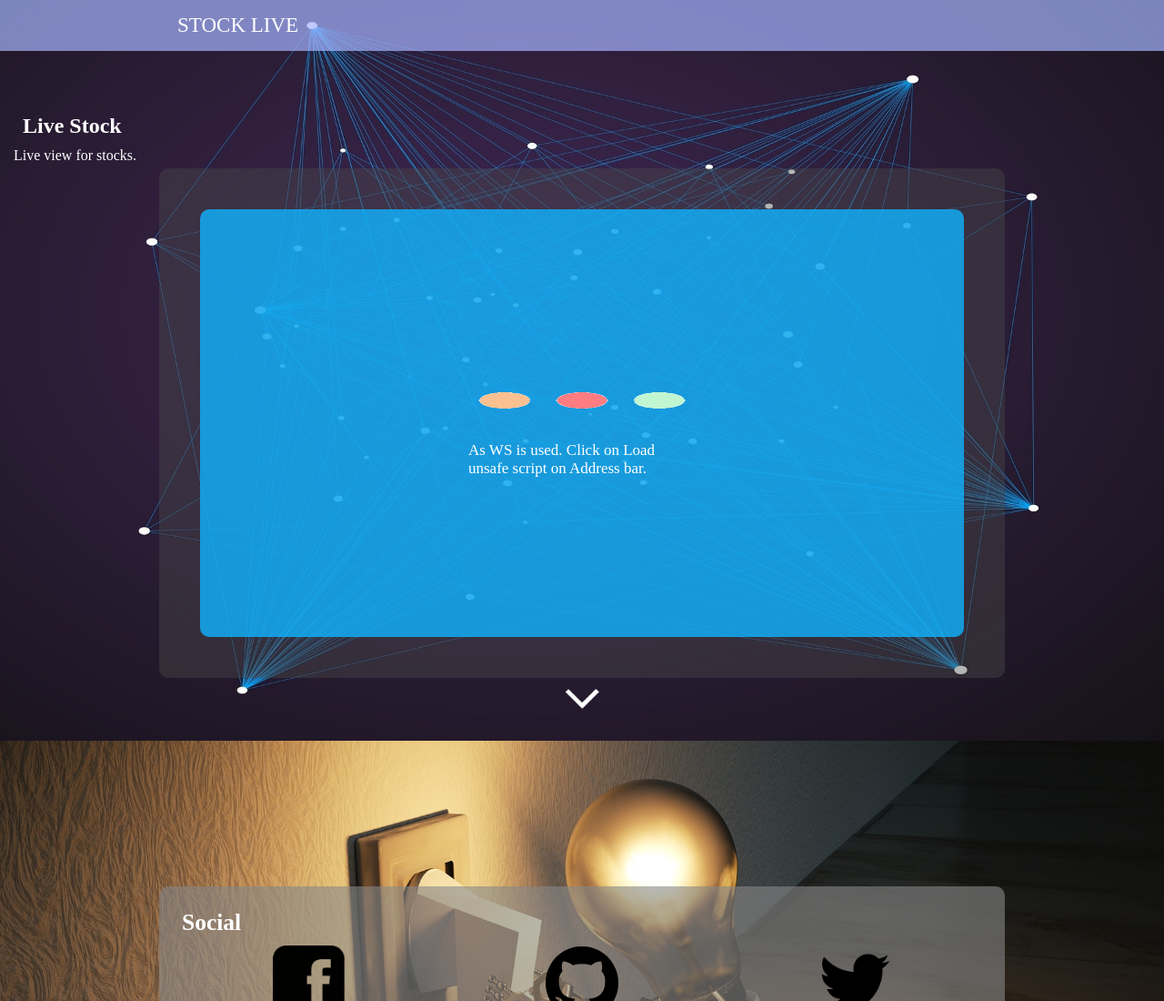
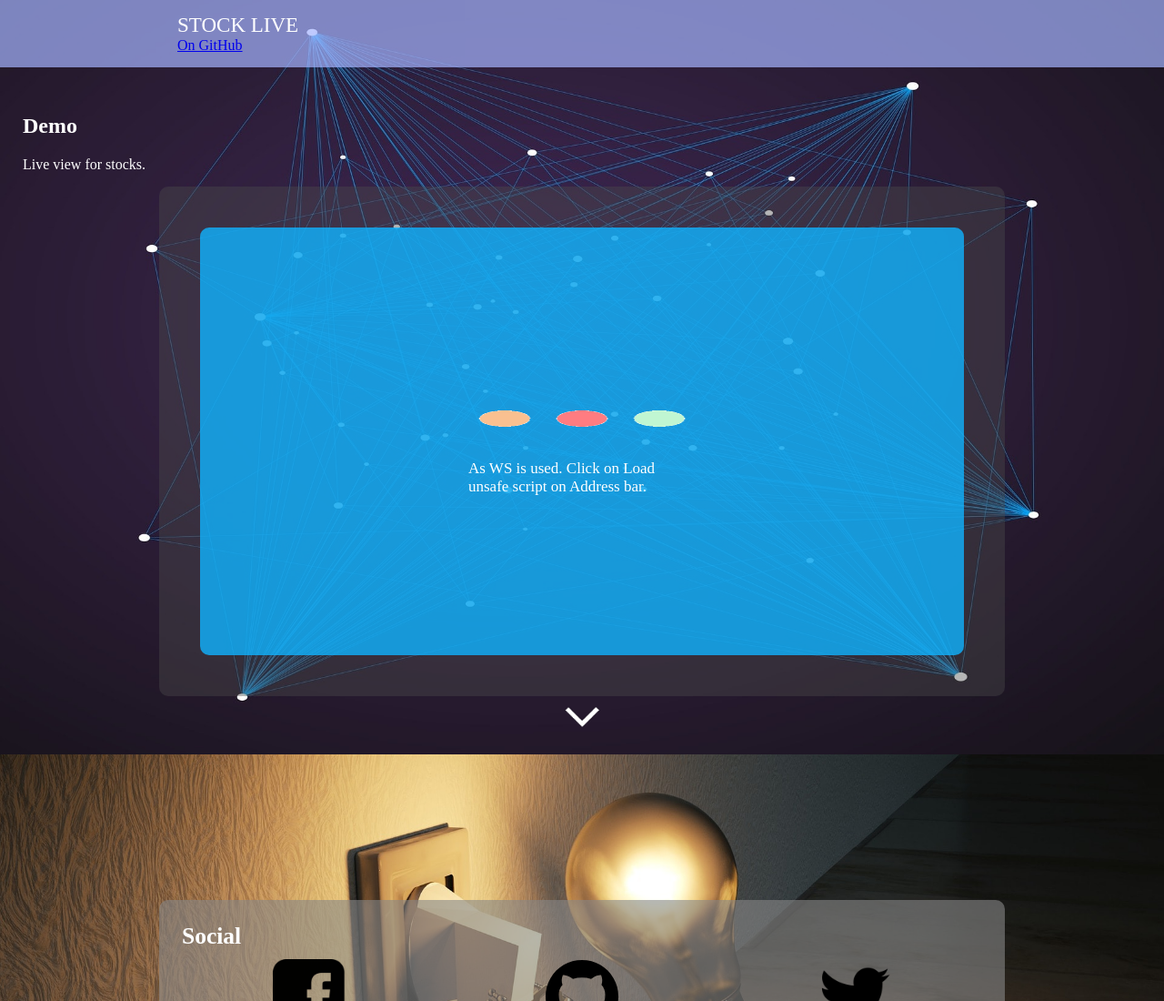
Before and after one commit to vvkvivekl/Stock-Live, a plain HTML site: page index.html in a window 1280 px wide. Shown: the top 1100 px of the page at 91% size. Drawn offline with Linux system fonts and the light colour scheme.

Commit message:
Update index

```diff
--- a/index.html
+++ b/index.html
@@ -17,19 +17,27 @@
 
 <body>
 	<header>
-		<nav>
+		<nav class="view-v">
 			<div class="nav-brand">
 				Stock Live
+			</div>
+			<div class="nav-menu">
+				<a href="https://github.com/vvkvivekl/Stock-Live" target="_blank" class="nav-link">
+					<div class="nav-menu-item github">
+						On GitHub
+					</div>
+				</a>
 			</div>
 		</nav>
 	</header>
 
 	<section class="section cover" id="stock-app">
+
 		<div class="container-title">
 			<h1 class="h-title">
-				Live Stock
+				Demo
 			</h1>
-			<p>
+			<p class="h-title">
 				Live view for stocks.
 			</p>
 		</div>
@@ -43,9 +51,9 @@
 						<div class="t-header"><strong>Last Update</strong></div>
 					</div>
 					<div v-for="({price, last_update, status}, name) in stocks_dict" class="stock-item">
-						<div class="t-v t-content-main">
+						<div class="t-v t-content-main" :class="status">
 							<div class="t-content">{{name|capitalize}}</div>
-							<div class="t-content" :class="status">{{price|roundoff}}</div>
+							<div class="t-content">{{price|roundoff}}</div>
 							<div class="t-content">{{ getLastUpdateTime(last_update) }}</div>
 						</div>
 					</div>
@@ -90,7 +98,6 @@
 				</a>
 			</div>
 		</div>
-
 	</section>
 	<footer>
 		<p>Designer - Vivek Lingayat</p>
```
